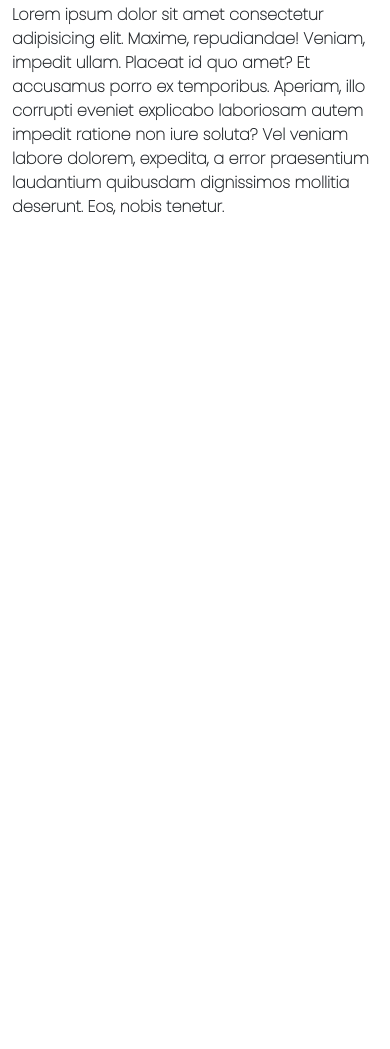
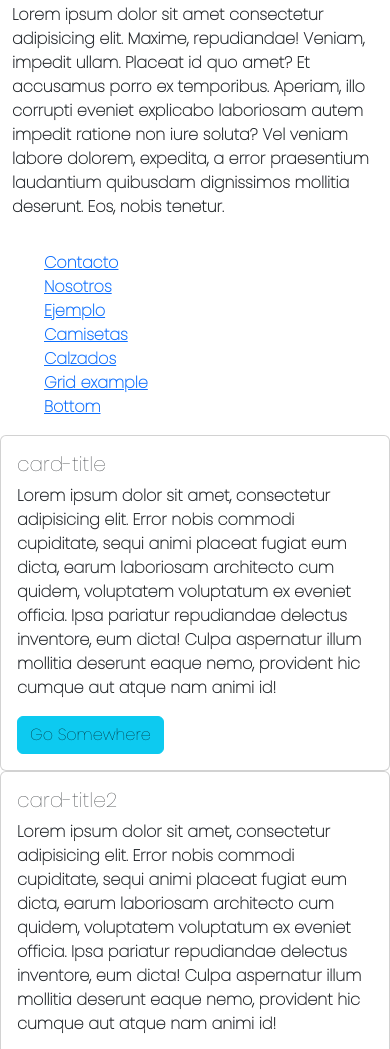
Before and after one commit to gustavomartinsilva/PreEntrega2-SILVA, a website: page index.html in a window 390 px wide. Shown: the part 50-1099 px from the top of the page. Before the commit the page ends 844 px from the top, so only its background shows below. Drawn offline with nearby package versions, Linux system fonts and the light colour scheme; files that its build step writes are made by us from their sources.

Commit message:
responsive layout prototype

```diff
--- a/index.html
+++ b/index.html
@@ -7,9 +7,51 @@
 </head>
 <body>
 <div class="container">
-  <h1 class="display-3">Hello, World!</h1>
-  <p>Lorem ipsum dolor sit amet consectetur adipisicing elit. Maxime, repudiandae! Veniam, impedit ullam. Placeat id quo amet? Et accusamus porro ex temporibus. Aperiam, illo corrupti eveniet explicabo laboriosam autem impedit ratione non iure soluta? Vel veniam labore dolorem, expedita, a error praesentium laudantium quibusdam dignissimos mollitia deserunt. Eos, nobis tenetur.</p>
+  <div class="row">
+    <h1 class="display-3">Hello, World!</h1>
+    <p>Lorem ipsum dolor sit amet consectetur adipisicing elit. Maxime, repudiandae! Veniam, impedit ullam. Placeat id quo amet? Et accusamus porro ex temporibus. Aperiam, illo corrupti eveniet explicabo laboriosam autem impedit ratione non iure soluta? Vel veniam labore dolorem, expedita, a error praesentium laudantium quibusdam dignissimos mollitia deserunt. Eos, nobis tenetur.
+    </p>
+    <p>
+    </div>
+     <ul class="search_container">
+         <li><a href="./pages/contacto.html">Contacto</a></li>
+         <li><a href="./pages/nosotros.html">Nosotros</a></li>
+         <li><a href="./pages/ejemplo.html">Ejemplo</a>
+         <li><a href="./pages/camisetas.html">Camisetas</a></li>
+         <li><a href="pages/calzados.html">Calzados</a></li>
+         <li><a href="/pages/grid.html">Grid example</a></li>
+         <li><a class="bottom" href="#Bottom">Bottom</a></li>
+    </ul>
+    </div>
+    </p>
+  </div>
+  <div class="row">
+    <div class="col-sm-12 col-md-6 col-lg-4 col-xl-4">
+      <div class="card">
+        <div class="card-body">
+          <h5 class="card-title">card-title</h5>
+          <p class="card-text">Lorem ipsum dolor sit amet, consectetur adipisicing elit. Error nobis commodi cupiditate, sequi animi placeat fugiat eum dicta, earum laboriosam architecto cum quidem, voluptatem voluptatum ex eveniet officia. Ipsa pariatur repudiandae delectus inventore, eum dicta! Culpa aspernatur illum mollitia deserunt eaque nemo, provident hic cumque aut atque nam animi id!</p>
+          <a href="#" class="btn btn-info">Go Somewhere</a>
+        </div>
+      </div>
+  </div>
+  <div class="col-sm-12 col-md-6 col-lg-4 col-xl-4">
+    <div class="card">
+      <div class="card-body">
+        <h5 class="card-title">card-title2</h5>
+        <p class="card-text">Lorem ipsum dolor sit amet, consectetur adipisicing elit. Error nobis commodi cupiditate, sequi animi placeat fugiat eum dicta, earum laboriosam architecto cum quidem, voluptatem voluptatum ex eveniet officia. Ipsa pariatur repudiandae delectus inventore, eum dicta! Culpa aspernatur illum mollitia deserunt eaque nemo, provident hic cumque aut atque nam animi id!</p>
+        <a href="#" class="btn btn-info">Go Somewhere</a>
+      </div>
+    </div>
 </div>
+<div class="col-sm-12 col-md-6 col-lg-4 col-xl-4">
+  <div class="card">
+    <div class="card-body">
+      <h5 class="card-title">card-title3</h5>
+      <p class="card-text">Lorem ipsum dolor sit amet, consectetur adipisicing elit. Error nobis commodi cupiditate, sequi animi placeat fugiat eum dicta, earum laboriosam architecto cum quidem, voluptatem voluptatum ex eveniet officia. Ipsa pariatur repudiandae delectus inventore, eum dicta! Culpa aspernatur illum mollitia deserunt eaque nemo, provident hic cumque aut atque nam animi id!</p>
+      <a href="#" class="btn btn-info">Go Somewhere</a>
+    </div>
+  </div>
 <!--Bootstrap-->
     <script src="./bootstrap/js.js/bootstrap.bundle.min.js"></script>
 </body>
```
